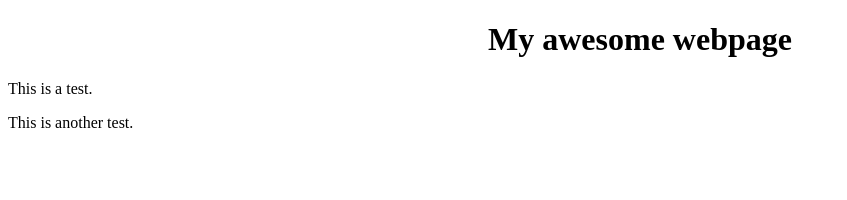
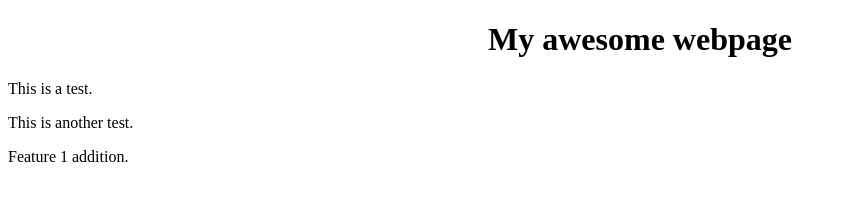
Before and after one commit to JohnFu11er/actions-example, a plain HTML site: page static-html-directory/index.html in a window 1280 px wide. Shown: the whole page, without its empty margins (0-847 px from the left). Drawn offline with Linux system fonts and the light colour scheme.

Commit message:
adds line in feature 1

```diff
--- a/static-html-directory/index.html
+++ b/static-html-directory/index.html
@@ -7,5 +7,6 @@
     <h1 style="text-align: center;">My awesome webpage</h1>
     <p>This is a test.</p>
     <p>This is another test.</p>
+    <p>Feature 1 addition.</p>
   </body>
 </html>
```
